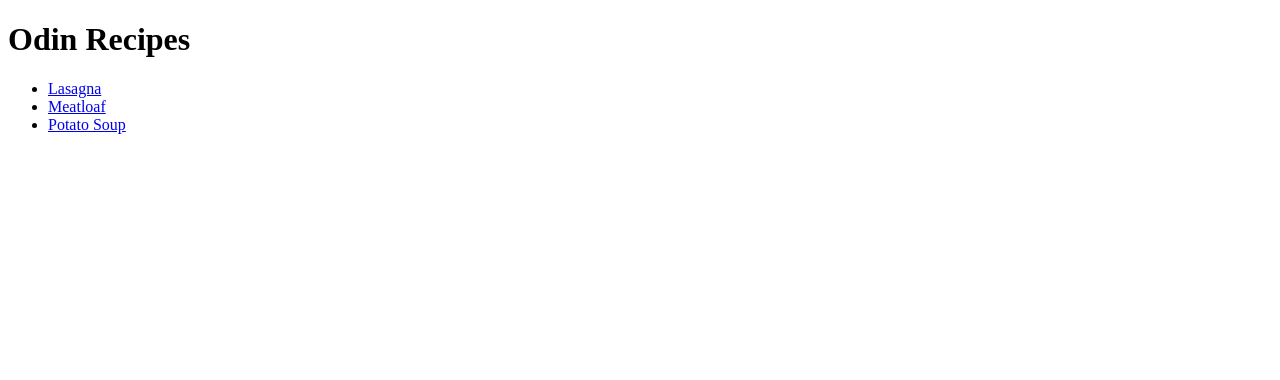
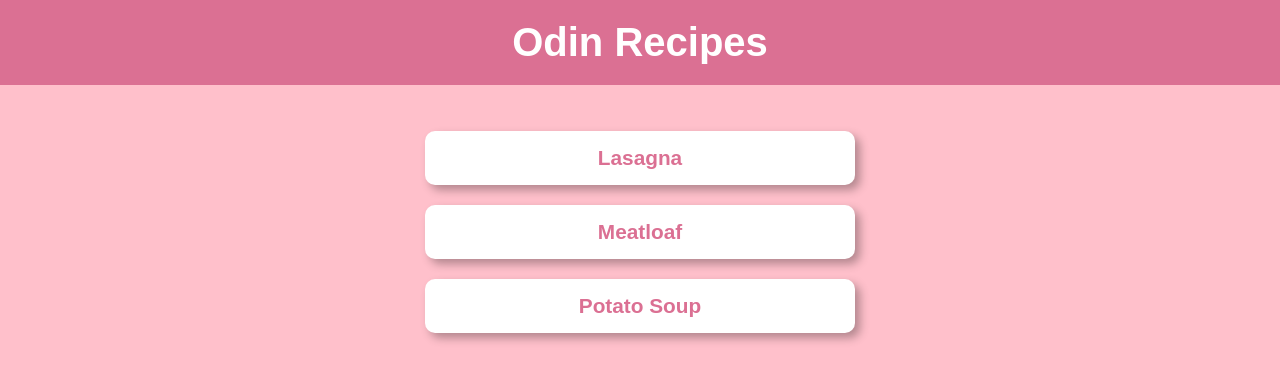
Before and after one commit to ZubaidaMeem/odin-recipes, a plain HTML site: page index.html in a window 1280 px wide. Drawn offline with Linux system fonts and the light colour scheme.

Commit message:
added css

```diff
--- a/index.html
+++ b/index.html
@@ -4,10 +4,11 @@
     <meta charset="UTF-8">
     <meta name="viewport" content="width=device-width, initial-scale=1.0">
     <title>Recipes</title>
+    <link rel="stylesheet" href="style.css">
 </head>
 <body>
     <h1>Odin Recipes</h1>
-    <ul>
+    <ul class="recipel">
         <li><a href="recipes/lasagna.html">Lasagna</a></li>
         <li><a href="recipes/meatloaf.html">Meatloaf</a></li>
         <li><a href="recipes/potato_soup.html">Potato Soup</a></li>
--- /dev/null
+++ b/recipes/style.css
@@ -0,0 +1,30 @@
+body {
+    background-color: pink;
+    margin: 0;
+    font-family: Arial, sans-serif;
+
+}
+
+.header{
+    background-color: palevioletred;
+}
+.home{
+    font-size: 12px;
+    color: white;
+    text-decoration: none;
+    margin: 0px 0px;
+    padding: 2px 8px;
+    transition: font-size .15s;
+}
+
+.home:hover{
+    font-size: 13px;
+}
+
+
+h1,h2,h3{
+    color: white;
+    margin-top: 0px;
+    background-color: palevioletred;
+    padding: 8px 8px;
+}
--- /dev/null
+++ b/style.css
@@ -0,0 +1,49 @@
+body {
+    background-color: pink;
+    margin: 0;
+    font-family: Arial, sans-serif;
+}
+
+h1 {
+    background-color: palevioletred;
+    color: white;
+    margin: 0;
+    padding: 20px;
+    font-size: 2.5em;
+    text-align: center;
+}
+
+.recipel {
+    list-style: none;
+    text-align: center;
+    padding: 10px;
+    /* background-color: white; */
+}
+
+.recipel li{
+    background-color: white;
+    margin: 20px;
+    padding: 15px 15px;
+    max-width: 400px;
+    margin-left: auto;
+    margin-right: auto;
+    border-radius: 10px;
+    transition: transform .2s;
+    box-shadow: 5px 5px 10px rgba(0,0,0, 0.3);
+}
+
+.recipel li:hover{
+    transform: scale(1.05);
+
+}
+
+a{
+    text-decoration: none;
+    font-size: 1.3em;
+    color: palevioletred;
+    font-weight: bold;
+}
+
+a:hover{
+    opacity: 0.9;
+}
```
Also changed, not shown: recipes/lasagna.html (+4 -1 lines), recipes/meatloaf.html (+4 -2 lines), recipes/potato_soup.html (+5 -2 lines).
